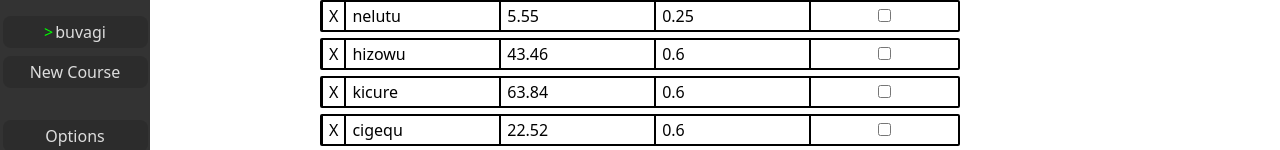
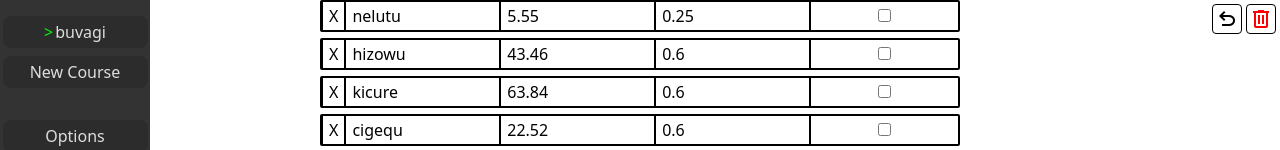
Before and after one commit to GuterBenutzername/cut-your-losses, a React (Vite) app: page / in a window 1280 px wide. Shown: the top 150 px of the page. Built offline with nearby package versions, Linux system fonts and the light colour scheme.

Commit message:
feat: add delete and undo capabilities
Immer is pure magic and you can't convince me otherwise.

```diff
--- a/index.html
+++ b/index.html
@@ -2,6 +2,7 @@
 <html lang="en">
   <head>
     <meta charset="UTF-8" />
+    <link href="https://fonts.googleapis.com/css2?family=Material+Symbols+Outlined" rel="stylesheet" />
     <!-- <link rel="icon" type="image/svg+xml" href="/favicon" /> -->
     <meta name="viewport" content="width=device-width, initial-scale=1.0" />
     <title>Cut Your Losses</title>
--- a/src/main.tsx
+++ b/src/main.tsx
@@ -2,7 +2,9 @@ import React from 'react';
 import ReactDOM from 'react-dom/client';
 import App from './pages/App';
 import "./index.css"
+import { enablePatches } from 'immer';
 
+enablePatches()
 ReactDOM.createRoot(document.getElementById('root')!).render(
 	<React.StrictMode>
 		<App />
--- a/src/pages/App.tsx
+++ b/src/pages/App.tsx
@@ -2,40 +2,93 @@ import { useState } from "react";
 import { fakeCourse, Course } from "../backend";
 import CourseTemplate from "./templates/course";
 import Sidebar from "./templates/organisms/sidebar/sidebar";
-import produce from "immer";
+import produce, { applyPatches, type Patch } from "immer";
 function App() {
   const [courses, setCourses] = useState<Course[]>([fakeCourse(10)]);
-  const [currentCourse, setCurrentCourse] = useState<number>(0);
+  const [coursePatches, setCoursePatches] = useState<
+    Array<{ undo: Patch[]; redo: Patch[] }>
+  >([]);
+  const [currentVersion, setCurrentVersion] = useState<number>(-1);
+  const [courseIndex, setCourseIndex] = useState<number>(0);
+
+  const saveChanges = (patches: Patch[], inversePatches: Patch[]) => {
+    setCurrentVersion(currentVersion + 1);
+    setCoursePatches(
+      produce(coursePatches, (draft) => {
+        draft.push({
+          undo: inversePatches,
+          redo: patches,
+        });
+        if (draft.length > 100) {
+          draft.shift();
+          setCurrentVersion(currentVersion - 1);
+        }
+      })
+
+    );
+  };
+
   const onModifyCourse = (nextCourseState: Course, index: number) => {
-    const newCourses = [...courses];
-    newCourses[index] = nextCourseState;
-    setCourses(newCourses);
+    setCourses(
+      produce(
+        courses,
+        (draft) => {
+          draft[index] = nextCourseState;
+        },
+        saveChanges
+      )
+    );
+  };
+
+  const onUndo = () => {
+    setCourses(applyPatches(courses, coursePatches[currentVersion].undo));
+    setCurrentVersion(currentVersion - 1);
   };
 
   const onCreateCourse = (name: string) => {
-    const nextState = produce(courses, (draft) => {
-      draft.unshift(new Course(name, []));
-    });
+    const nextState = produce(
+      courses,
+      (draft) => {
+        draft.unshift(new Course(name, []));
+      },
+      saveChanges
+    );
     setCourses(nextState);
-    setCurrentCourse(0);
+    setCourseIndex(0);
   };
 
   const onSwapCourse = (index: number) => {
-    setCurrentCourse(index);
+    setCourseIndex(index);
   };
+
+  const onDeleteCourse = (index: number) => {
+    const nextState = produce(
+      courses,
+      (draft) => {
+        draft.splice(index, 1);
+      },
+      saveChanges
+    );
+    setCourses(nextState);
+  };
+
+  const currentCourse =
+    courses.length > 0 ? courses[courseIndex] : new Course("", []);
 
   return (
     <div className="App">
       <Sidebar
-        currentCourse={currentCourse}
+        currentCourse={courseIndex}
         courses={courses}
         onSwapCourse={onSwapCourse}
         onCreateCourse={onCreateCourse}
       />
       <CourseTemplate
-        course={courses[currentCourse]}
-        index={currentCourse}
+        course={currentCourse}
+        courseIndex={courseIndex}
+        onDeleteCourse={onDeleteCourse}
         onModifyCourse={onModifyCourse}
+        onUndo={onUndo}
       />
     </div>
   );
--- a/src/pages/templates/course.tsx
+++ b/src/pages/templates/course.tsx
@@ -1,14 +1,19 @@
 import { type Course } from "../../backend";
 import produce from "immer";
 import Assignments from "./organisms/assignments/assignments";
+import ActionButtons from "./organisms/molecules/actionButtons/actionButtons";
 export default function CourseTemplate({
   course,
-  index: courseIndex,
+  courseIndex,
   onModifyCourse,
+  onDeleteCourse,
+  onUndo,
 }: {
   course: Course;
-  index: number;
+  courseIndex: number;
   onModifyCourse: (nextCourseState: Course, index: number) => void;
+  onDeleteCourse: (index:number) => void;
+  onUndo: () => void;
 }) {
   const onModifyAssignment = (
     event: { target: { value: string } },
@@ -64,6 +69,7 @@ export default function CourseTemplate({
         onModifyAssignment={onModifyAssignment}
         onDeleteAssignment={onDeleteAssignment}
       />
+      <ActionButtons onUndo={onUndo} onDeleteCourse={() => {onDeleteCourse(courseIndex)}} />
     </div>
   );
 }
--- /dev/null
+++ b/src/pages/templates/organisms/molecules/actionButtons/actionButtons.css
@@ -0,0 +1,30 @@
+.action-buttons {
+    position: absolute;
+    top: 4px;
+    right: 4px;
+    gap: 4px;
+    display: flex;
+    justify-content: flex-end;
+    align-items: center;
+}
+
+.delete-button {
+    border-radius: 4px;
+    padding: 2px;
+    height: min-content;
+    width: min-content;
+    display: flex;
+    align-items: center;
+    justify-content: center;
+    color: #f00;
+}
+
+.undo-button {
+    border-radius: 4px;
+    padding: 2px;
+    height: min-content;
+    width: min-content;
+    display: flex;
+    align-items: center;
+    justify-content: center;
+}
--- /dev/null
+++ b/src/pages/templates/organisms/molecules/actionButtons/actionButtons.tsx
@@ -0,0 +1,32 @@
+import "./actionbuttons.css";
+
+export default function ActionButtons({
+  onDeleteCourse,
+  onUndo,
+}: {
+  onDeleteCourse: () => void;
+  onUndo: () => void;
+}) {
+  return (
+    <span className="action-buttons">
+      <button
+        type="button"
+        className="undo-button"
+        onClick={() => {
+          onUndo();
+        }}
+      >
+        <span className="material-symbols-outlined">undo</span>
+      </button>
+      <button
+        type="button"
+        className="delete-button"
+        onClick={() => {
+          onDeleteCourse();
+        }}
+      >
+        <span className="material-symbols-outlined">delete</span>
+      </button>
+    </span>
+  );
+}
```
